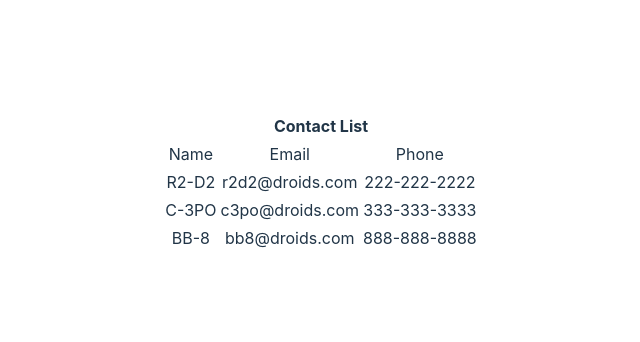
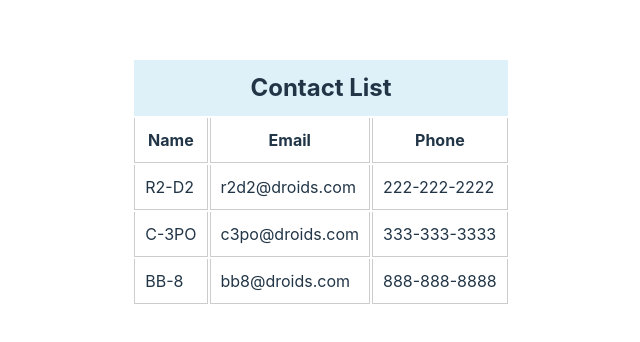
Before and after one commit to dhanajeane79/block-26-workshop-contactList, a React (Vite) app: page / in a window 1280 px wide. Shown: the part 218-560 px from the top of the page, without its empty margins (319-959 px from the left). Built offline with nearby package versions, Linux system fonts and the light colour scheme; no server answers.

Commit message:
Added CSS

```diff
--- a/src/App.css
+++ b/src/App.css
@@ -2,5 +2,5 @@
   max-width: 1280px;
   margin: 0 auto;
   padding: 2rem;
-  text-align: center;
+  text-align: -webkit-left;
 }
--- a/src/components/ContactList.jsx
+++ b/src/components/ContactList.jsx
@@ -37,9 +37,9 @@ export default function ContactList({ setSelectedContactId }) {
       </thead>
       <tbody>
         <tr>
-          <td>Name</td>
-          <td>Email</td>
-          <td>Phone</td>
+          <td className="bold">Name</td>
+          <td className="bold">Email</td>
+          <td className="bold">Phone</td>
         </tr>
         {contacts.map((contact) => {
           return <ContactRow
--- a/src/components/SelectedContact.jsx
+++ b/src/components/SelectedContact.jsx
@@ -48,7 +48,7 @@ const handleClose = () => {
   return (
     <div>
       {contact ? (
-        <div>
+        <div className="selectCard">
           <h2>Contact Details</h2>
           <p>Name: {contact.name}</p>
           <p>Username: {contact.username}</p>
--- a/src/index.css
+++ b/src/index.css
@@ -2,11 +2,9 @@
   font-family: Inter, system-ui, Avenir, Helvetica, Arial, sans-serif;
   line-height: 1.5;
   font-weight: 400;
-
   color-scheme: light dark;
   color: rgba(255, 255, 255, 0.87);
   background-color: #242424;
-
   font-synthesis: none;
   text-rendering: optimizeLegibility;
   -webkit-font-smoothing: antialiased;
@@ -19,6 +17,7 @@ a {
   color: #646cff;
   text-decoration: inherit;
 }
+
 a:hover {
   color: #535bf2;
 }
@@ -36,19 +35,29 @@ h1 {
   line-height: 1.1;
 }
 
+h2,
+h3 {
+text-align: center;
+}
+
 button {
   border-radius: 8px;
-  border: 1px solid transparent;
+  border: 2px solid #ccc;
   padding: 0.6em 1.2em;
   font-size: 1em;
   font-weight: 500;
   font-family: inherit;
-  background-color: #1a1a1a;
+  background-color: #e3cfea;
   cursor: pointer;
   transition: border-color 0.25s;
+  margin-top: 20px;
+  display: block;
+  margin: 0 auto;
+
 }
 button:hover {
-  border-color: #646cff;
+  background-color: #bfc7f3;
+
 }
 button:focus,
 button:focus-visible {
@@ -62,8 +71,39 @@ button:focus-visible {
   }
   a:hover {
     color: #747bff;
+    border: 2px solid #ccc;
   }
-  button {
-    background-color: #f9f9f9;
-  }
+
 }
+
+h2,
+h3,
+th {
+
+  font-size: x-large;
+  padding: 10px;
+  background-color: rgb(222, 241, 249);
+
+}
+
+.bold {
+  font-weight: bold;
+  text-align: center;
+}
+
+
+td {
+  padding: 10px;
+  text-align: left;
+  border-bottom: 1px solid #ccc;
+  border-right: 1px solid #ccc;
+  border-left: 1px solid #ccc;
+
+}
+
+.selectCard {
+padding: 20px;
+border-radius: 20px;
+border: 1px solid #ccc;
+margin-bottom: 20px;
+}
```
